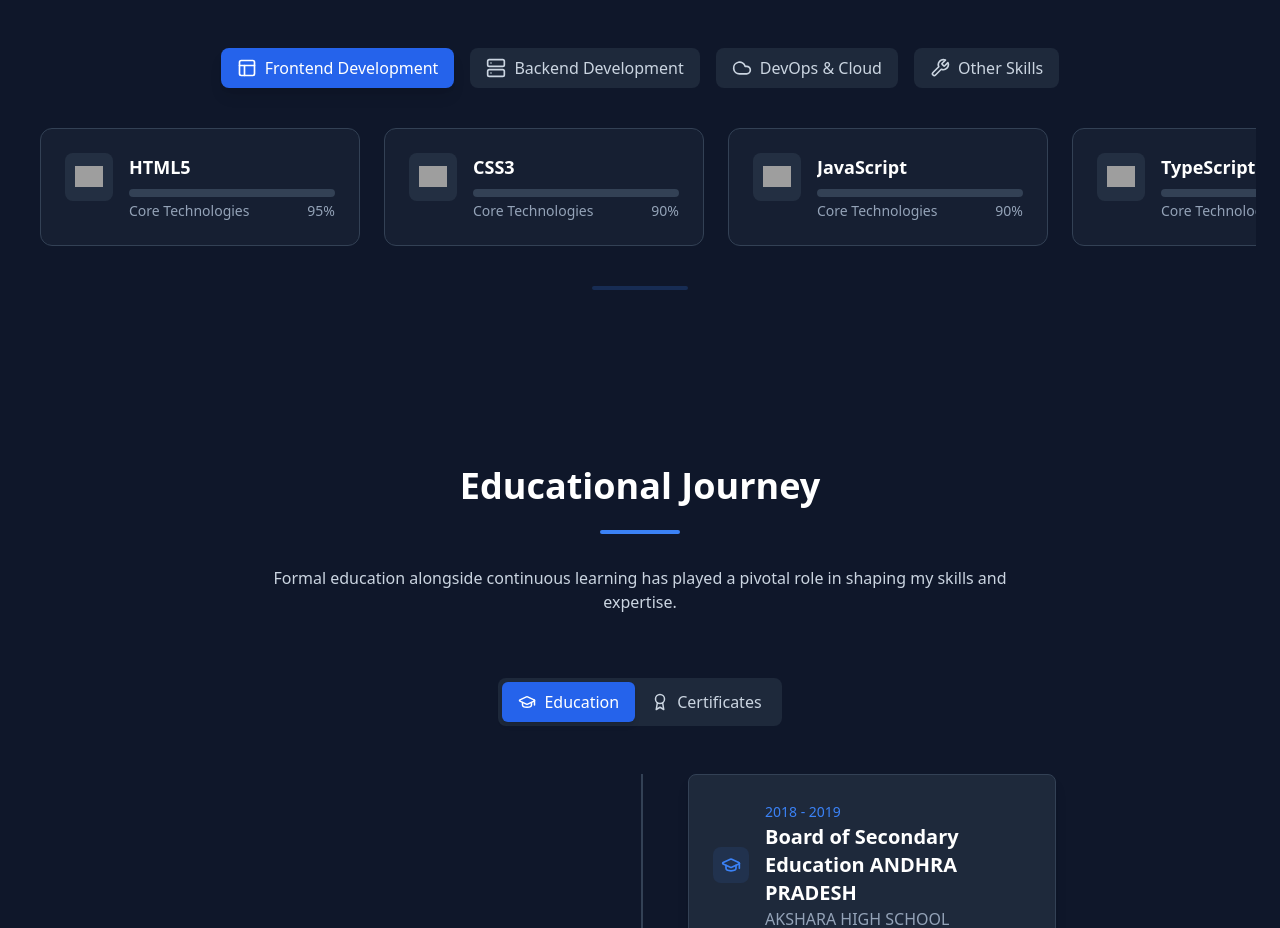
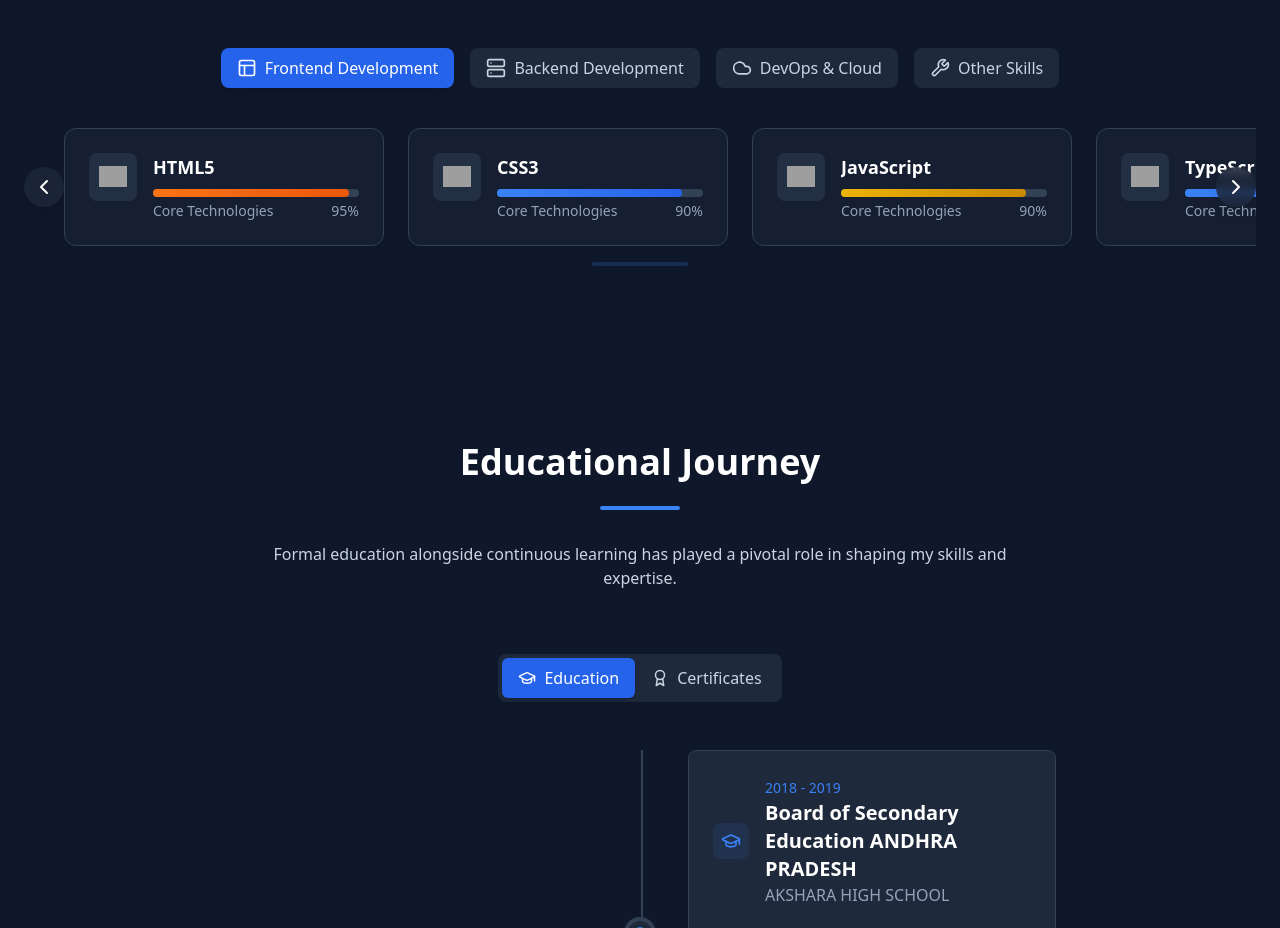
Before and after one commit to sunkesulaavijaykumarr/Portfolio-, a React (Vite) app: page / in a window 1280 px wide. Shown: the part 1880-2808 px from the top of the page. Built offline with nearby package versions, Linux system fonts and the light colour scheme; grey boxes are pictures that could not be loaded.

Commit message:
Update Skills section with arrow navigation and smooth scrolling

```diff
--- a/src/components/Skills.tsx
+++ b/src/components/Skills.tsx
@@ -19,7 +19,9 @@ import {
   Wrench,
   TestTube,
   Network,
-  Lock
+  Lock,
+  ChevronLeft,
+  ChevronRight
 } from 'lucide-react';
 
 interface Skill {
@@ -50,6 +52,7 @@ const Skills = () => {
   const [isHovering, setIsHovering] = useState(false);
   const cursorRef = useRef<HTMLDivElement>(null);
   const cursorDotRef = useRef<HTMLDivElement>(null);
+  const scrollContainerRef = useRef<HTMLDivElement>(null);
 
   useEffect(() => {
     const handleResize = () => {
@@ -68,17 +71,43 @@ const Skills = () => {
       }
     };
 
+    const handleKeyDown = (e: KeyboardEvent) => {
+      if (scrollContainerRef.current) {
+        const scrollAmount = 300;
+        if (e.key === 'ArrowLeft') {
+          scrollContainerRef.current.scrollLeft -= scrollAmount;
+          setScrollPosition(scrollContainerRef.current.scrollLeft);
+        } else if (e.key === 'ArrowRight') {
+          scrollContainerRef.current.scrollLeft += scrollAmount;
+          setScrollPosition(scrollContainerRef.current.scrollLeft);
+        }
+      }
+    };
+
     window.addEventListener('resize', handleResize);
     window.addEventListener('mousemove', handleMouseMove);
+    window.addEventListener('keydown', handleKeyDown);
 
     return () => {
       window.removeEventListener('resize', handleResize);
       window.removeEventListener('mousemove', handleMouseMove);
+      window.removeEventListener('keydown', handleKeyDown);
     };
   }, []);
 
-  const handleScroll = (e: React.UIEvent<HTMLDivElement>) => {
-    setScrollPosition(e.currentTarget.scrollLeft);
+  const handleScroll = (direction: 'left' | 'right') => {
+    if (scrollContainerRef.current) {
+      const scrollAmount = 300;
+      const newPosition = direction === 'left'
+        ? scrollContainerRef.current.scrollLeft - scrollAmount
+        : scrollContainerRef.current.scrollLeft + scrollAmount;
+
+      scrollContainerRef.current.scrollTo({
+        left: newPosition,
+        behavior: 'smooth'
+      });
+      setScrollPosition(newPosition);
+    }
   };
 
   const handleMouseEnter = () => {
@@ -499,18 +528,38 @@ const Skills = () => {
             ))}
           </div>
 
-          {/* Skills Horizontal Scroll */}
+          {/* Skills Cards with Navigation Arrows */}
+          <div className="relative">
+            {/* Left Arrow */}
+            <button
+              onClick={() => handleScroll('left')}
+              className="absolute left-0 top-1/2 -translate-y-1/2 z-10 bg-slate-800/80 hover:bg-slate-700/80 text-white p-2 rounded-full backdrop-blur-sm transition-all duration-300 shadow-lg"
+              aria-label="Scroll left"
+            >
+              <ChevronLeft size={24} />
+            </button>
+
+            {/* Right Arrow */}
+            <button
+              onClick={() => handleScroll('right')}
+              className="absolute right-0 top-1/2 -translate-y-1/2 z-10 bg-slate-800/80 hover:bg-slate-700/80 text-white p-2 rounded-full backdrop-blur-sm transition-all duration-300 shadow-lg"
+              aria-label="Scroll right"
+            >
+              <ChevronRight size={24} />
+            </button>
+
+            {/* Skills Cards Container */}
             <div
-            className="relative w-full overflow-x-auto hide-scrollbar smooth-scroll"
-            onScroll={handleScroll}
+              ref={scrollContainerRef}
+              className="overflow-x-hidden relative"
             >
-            <div className="flex gap-3 sm:gap-4 md:gap-5 lg:gap-6 pb-6 px-3 sm:px-4">
+              <div className="flex gap-3 sm:gap-4 md:gap-5 lg:gap-6 transition-transform duration-300 ease-out px-10">
                 {activeSkills.map((skill, index) => (
                   <div
                     key={`${skill.name}-${index}`}
                     className="flex-none w-[260px] sm:w-[280px] md:w-[300px] lg:w-[320px]"
                   >
-                  <div className="bg-slate-800/50 p-3 sm:p-4 md:p-5 lg:p-6 rounded-xl border border-slate-700 hover:border-blue-500/50 transition-all duration-300 h-full skill-card">
+                    <div className="bg-slate-800/50 p-3 sm:p-4 md:p-5 lg:p-6 rounded-xl border border-slate-700 hover:border-blue-500/50 transition-all duration-300 h-full hover:-translate-y-2">
                       <div className="flex items-start gap-2 sm:gap-3 md:gap-4">
                         <div className="w-8 h-8 sm:w-10 sm:h-10 md:w-12 md:h-12 rounded-lg bg-slate-700/50 p-1.5 sm:p-2 md:p-2.5 flex items-center justify-center">
                           {skill.logo ? (
@@ -532,7 +581,7 @@ const Skills = () => {
                           </h3>
                           <div className="w-full bg-slate-700 rounded-full h-1.5 sm:h-2">
                             <div
-                            className={`h-full rounded-full ${skill.color}`}
+                              className={`h-full rounded-full bg-gradient-to-r ${skill.color}`}
                               style={{
                                 width: `${skill.level}%`,
                                 transition: 'width 1s ease-in-out'
@@ -554,6 +603,7 @@ const Skills = () => {
                 ))}
               </div>
             </div>
+          </div>
 
           {/* Scroll Progress Indicator */}
           <div className="flex justify-center mt-4">
--- a/src/styles/skills.css
+++ b/src/styles/skills.css
@@ -13,20 +13,18 @@
 .smooth-scroll {
   scroll-behavior: smooth;
   -webkit-overflow-scrolling: touch;
-  scroll-snap-type: x mandatory;
-  scroll-padding: 1rem;
 }
 
 /* Card styles */
 .skill-card {
   transition: all 0.3s ease;
+  will-change: transform;
   scroll-snap-align: start;
 }
 
 .skill-card:hover {
-  border-color: rgba(59, 130, 246, 0.5);
-  transform: translateY(-2px);
-  box-shadow: 0 4px 6px -1px rgba(0, 0, 0, 0.1), 0 2px 4px -1px rgba(0, 0, 0, 0.06);
+  transform: translateY(-8px);
+  box-shadow: 0 10px 20px rgba(0, 0, 0, 0.2);
 }
 
 /* Progress bar animation */
@@ -42,3 +40,24 @@
 .animate-skillProgress {
   animation: skillProgress 1.5s ease-out forwards;
 }
+
+/* Hide scrollbar but keep functionality */
+.overflow-x-hidden {
+  -ms-overflow-style: none;
+  scrollbar-width: none;
+}
+
+.overflow-x-hidden::-webkit-scrollbar {
+  display: none;
+}
+
+/* Arrow button hover effects */
+.arrow-button {
+  opacity: 0.8;
+  transition: all 0.3s ease;
+}
+
+.arrow-button:hover {
+  opacity: 1;
+  transform: scale(1.1);
+}
```
Lines whose indentation alone changed are shown as unchanged.
